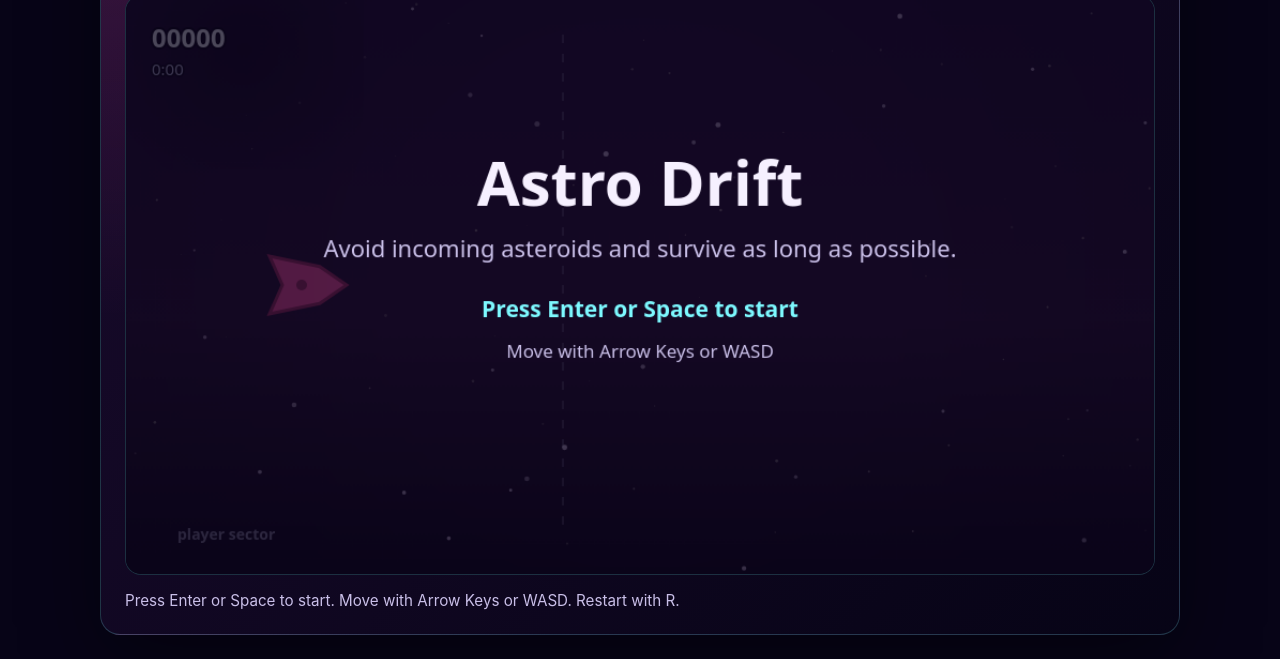
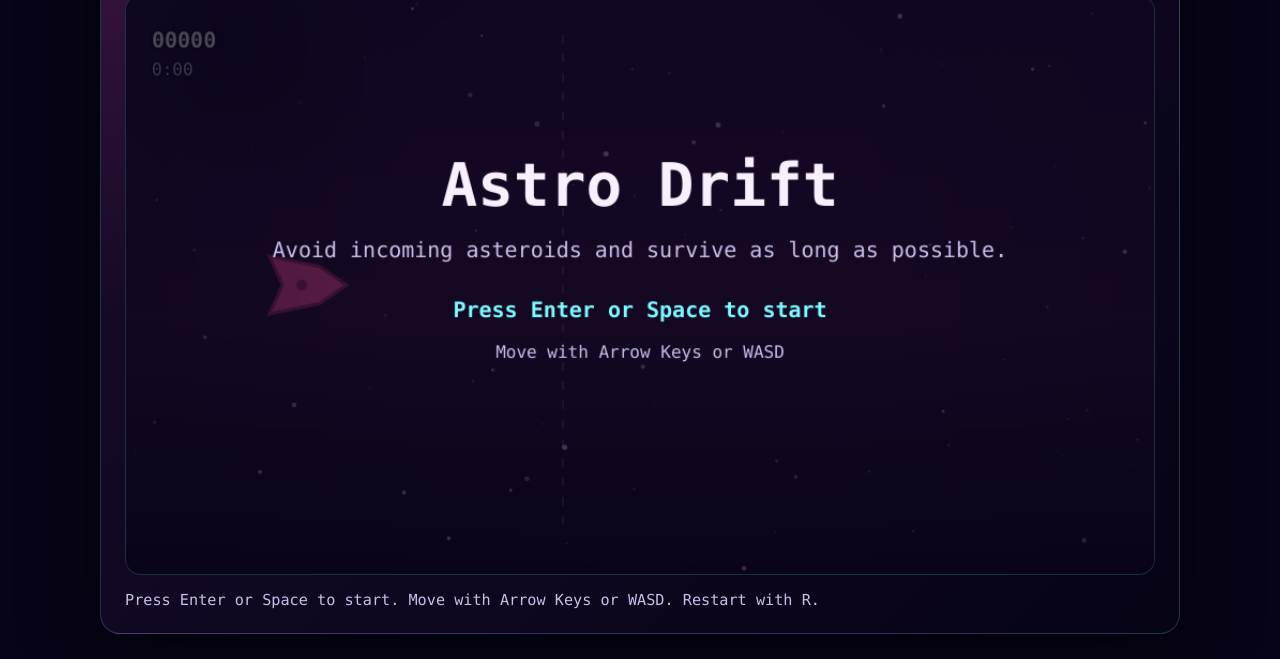
Before and after one commit to janmrow/astro-drift, a website built with Vite: page index.html in a window 1280 px wide. Shown: the part 156-815 px from the top of the page. Built offline with nearby package versions, Linux system fonts and the light colour scheme.

Commit message:
Implement centralized monospace typography scale and clean up UI labels (#65)
* Replace ad hoc font sizes with a monospace typography scale

Introduces FONT_FAMILY/FONT_SCALE/fontStyle tokens in theme.ts and
routes every canvas text draw through them, finishing the retro feel
started by the palette/shape redesign. style.css picks up the same
monospace stack for page chrome.

* Remove the "player sector" guide label, keep the dashed boundary line

```diff
--- a/src/rendering/canvasRenderer.ts
+++ b/src/rendering/canvasRenderer.ts
@@ -8,7 +8,7 @@ import {
   type GameStatus,
   type Player,
 } from "../game/types";
-import { PALETTE } from "./theme";
+import { fontStyle, PALETTE } from "./theme";
 
 export type Star = {
   x: number;
@@ -72,8 +72,6 @@ const HUD_SCRIM = {
 const PLAYER_SECTOR_GUIDE = {
   xOffset: 24,
   verticalPadding: 36,
-  labelX: 48,
-  labelBaselineFromBottom: 32,
 };
 
 const PLAYER_SHIP = {
@@ -375,8 +373,8 @@ function drawScore(ctx: CanvasRenderingContext2D, currentScore: number, currentS
   const scoreText = formatScore(currentScore);
   const timeText = formatTime(currentSurvivalTime);
 
-  drawOutlinedText(ctx, scoreText, x, scoreBaseline, "700 24px system-ui, sans-serif", 4, UI_COLORS.text);
-  drawOutlinedText(ctx, timeText, x, timeBaseline, "400 15px system-ui, sans-serif", 3, UI_COLORS.mutedText);
+  drawOutlinedText(ctx, scoreText, x, scoreBaseline, fontStyle("md", 700), 4, UI_COLORS.text);
+  drawOutlinedText(ctx, timeText, x, timeBaseline, fontStyle("sm"), 3, UI_COLORS.mutedText);
 }
 
 function drawStartOverlay(ctx: CanvasRenderingContext2D): void {
@@ -387,19 +385,19 @@ function drawStartOverlay(ctx: CanvasRenderingContext2D): void {
   ctx.textAlign = "center";
 
   ctx.fillStyle = UI_COLORS.text;
-  ctx.font = "700 58px system-ui, sans-serif";
+  ctx.font = fontStyle("xxl", 700);
   ctx.fillText("Astro Drift", GAME_WIDTH / 2, GAME_HEIGHT / 2 - 74);
 
   ctx.fillStyle = UI_COLORS.mutedText;
-  ctx.font = "400 22px system-ui, sans-serif";
+  ctx.font = fontStyle("md");
   ctx.fillText("Avoid incoming asteroids and survive as long as possible.", GAME_WIDTH / 2, GAME_HEIGHT / 2 - 26);
 
   ctx.fillStyle = UI_COLORS.cyan;
-  ctx.font = "700 21px system-ui, sans-serif";
+  ctx.font = fontStyle("md", 700);
   ctx.fillText("Press Enter or Space to start", GAME_WIDTH / 2, GAME_HEIGHT / 2 + 30);
 
   ctx.fillStyle = UI_COLORS.mutedText;
-  ctx.font = "400 17px system-ui, sans-serif";
+  ctx.font = fontStyle("sm");
   ctx.fillText("Move with Arrow Keys or WASD", GAME_WIDTH / 2, GAME_HEIGHT / 2 + 68);
 
   ctx.restore();
@@ -418,30 +416,29 @@ function drawGameOverOverlay(
   ctx.textAlign = "center";
 
   ctx.fillStyle = UI_COLORS.text;
-  ctx.font = "700 56px system-ui, sans-serif";
+  ctx.font = fontStyle("xxl", 700);
   ctx.fillText("Game Over", GAME_WIDTH / 2, GAME_HEIGHT / 2 - 70);
 
   ctx.fillStyle = UI_COLORS.amber;
-  ctx.font = "700 30px system-ui, sans-serif";
+  ctx.font = fontStyle("lg", 700);
   ctx.fillText(`Final score: ${formatScore(finalScore)}`, GAME_WIDTH / 2, GAME_HEIGHT / 2 - 24);
 
   ctx.fillStyle = UI_COLORS.text;
-  ctx.font = "700 22px system-ui, sans-serif";
+  ctx.font = fontStyle("md", 700);
   ctx.fillText(`Best score: ${formatScore(bestScore)}`, GAME_WIDTH / 2, GAME_HEIGHT / 2 + 14);
 
   ctx.fillStyle = UI_COLORS.mutedText;
-  ctx.font = "400 21px system-ui, sans-serif";
+  ctx.font = fontStyle("md");
   ctx.fillText(`Survival time: ${formatTime(finalSurvivalTime)}`, GAME_WIDTH / 2, GAME_HEIGHT / 2 + 50);
 
   ctx.fillStyle = UI_COLORS.text;
-  ctx.font = "700 19px system-ui, sans-serif";
+  ctx.font = fontStyle("md", 700);
   ctx.fillText("Press R, Enter or Space to restart", GAME_WIDTH / 2, GAME_HEIGHT / 2 + 100);
 
   ctx.restore();
 }
 
 const PLAYER_SECTOR_GUIDE_LINE_ALPHA = 0.22;
-const PLAYER_SECTOR_GUIDE_LABEL_ALPHA = 0.65;
 
 function drawPlayerAreaGuide(
   ctx: CanvasRenderingContext2D,
@@ -460,14 +457,6 @@ function drawPlayerAreaGuide(
   ctx.lineTo(guideX, GAME_HEIGHT - PLAYER_SECTOR_GUIDE.verticalPadding);
   ctx.stroke();
   ctx.setLineDash([]);
-
-  ctx.fillStyle = withAlpha(PALETTE.chrome, PLAYER_SECTOR_GUIDE_LABEL_ALPHA);
-  ctx.font = "600 14px system-ui, sans-serif";
-  ctx.fillText(
-    "player sector",
-    PLAYER_SECTOR_GUIDE.labelX,
-    GAME_HEIGHT - PLAYER_SECTOR_GUIDE.labelBaselineFromBottom,
-  );
 }
 
 const BONUS_FEEDBACK_RISE_DISTANCE = 18;
@@ -492,7 +481,7 @@ function drawBonusFeedback(
   ctx.save();
   ctx.globalAlpha = feedbackFraction;
   ctx.textAlign = "center";
-  drawOutlinedText(ctx, text, x, y, "700 11px system-ui, sans-serif", 2, UI_COLORS.amber);
+  drawOutlinedText(ctx, text, x, y, fontStyle("xs", 700), 2, UI_COLORS.amber);
   ctx.restore();
 }
 
--- a/src/rendering/theme.ts
+++ b/src/rendering/theme.ts
@@ -16,3 +16,20 @@ export const PALETTE = {
   starWarm: "#fff1e6",
   starCool: "#f2d9ff",
 } as const;
+
+// Kept in sync with the font-family in src/style.css — update both together.
+export const FONT_FAMILY =
+  '"Cascadia Code", "SFMono-Regular", Consolas, "Liberation Mono", monospace';
+
+export const FONT_SCALE = {
+  xs: 12,
+  sm: 16,
+  md: 20,
+  lg: 28,
+  xl: 40,
+  xxl: 56,
+} as const;
+
+export function fontStyle(size: keyof typeof FONT_SCALE, weight: 400 | 700 = 400): string {
+  return `${weight} ${FONT_SCALE[size]}px ${FONT_FAMILY}`;
+}
--- a/src/style.css
+++ b/src/style.css
@@ -1,7 +1,7 @@
 :root {
+  /* Kept in sync with FONT_FAMILY in src/rendering/theme.ts — update both together. */
   font-family:
-    Inter, ui-sans-serif, system-ui, -apple-system, BlinkMacSystemFont, "Segoe UI",
-    sans-serif;
+    "Cascadia Code", "SFMono-Regular", Consolas, "Liberation Mono", monospace;
   color: #f6f0ff;
   background: #070417;
   font-synthesis: none;
```
